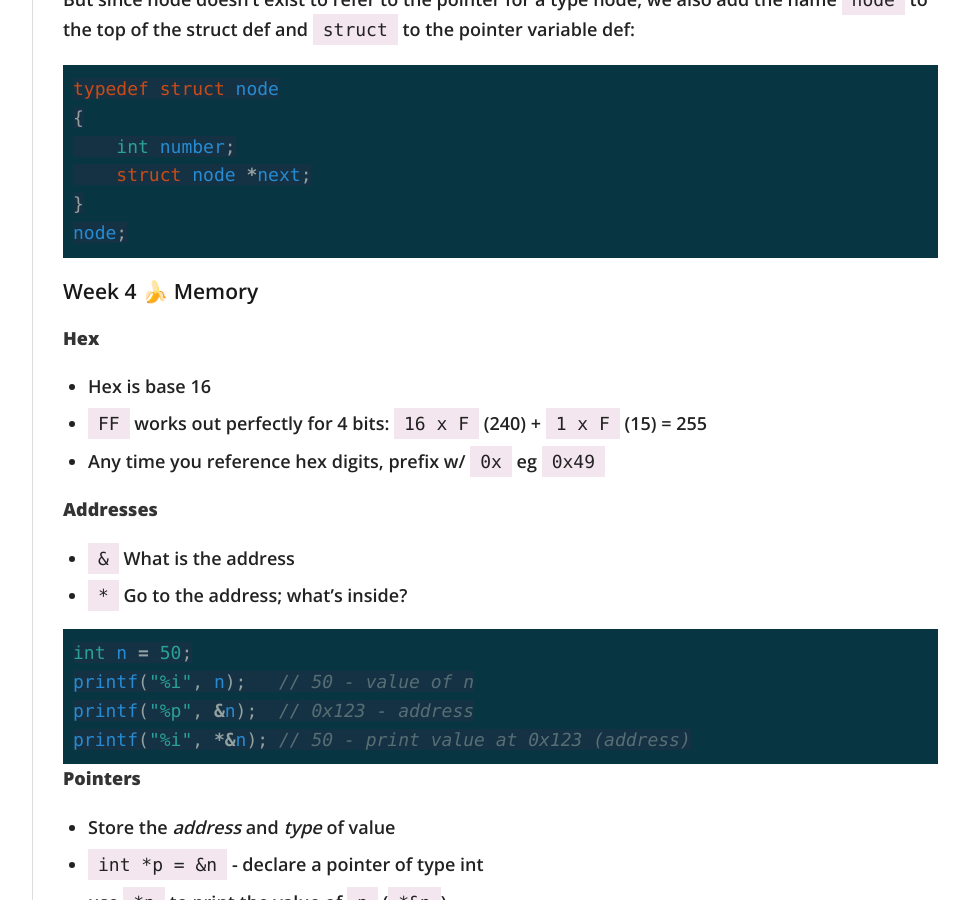
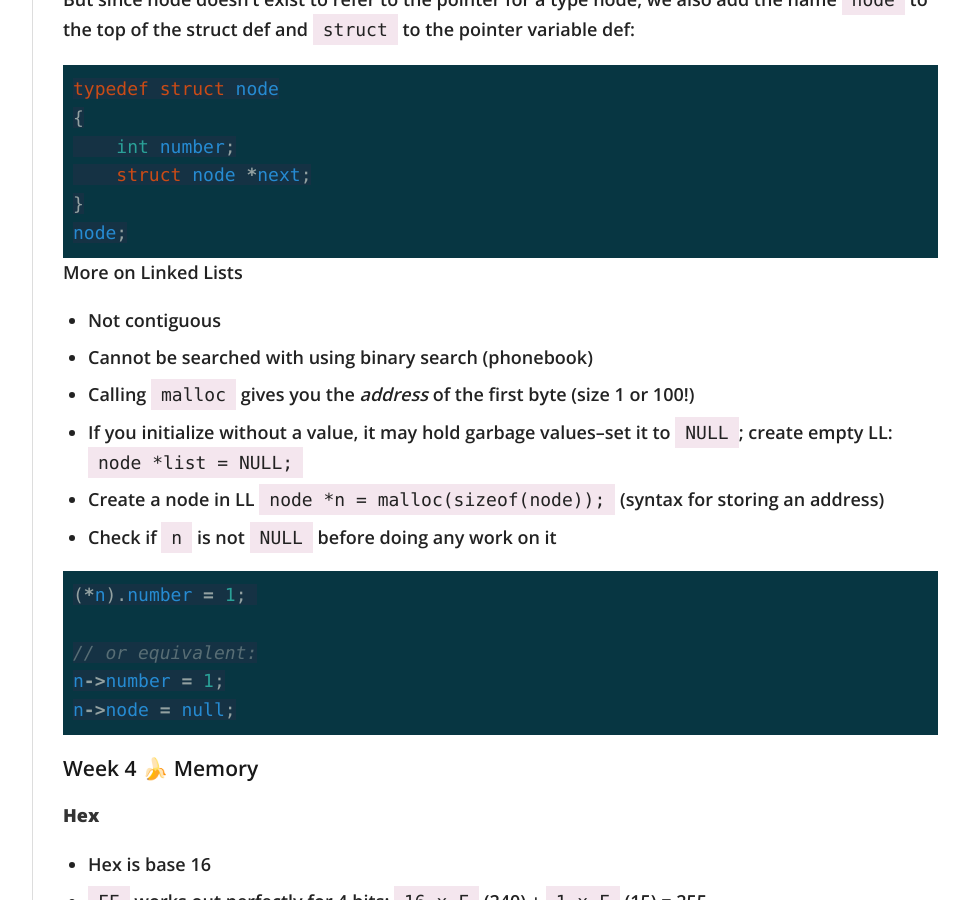
Before and after one commit to virtual/100daysofcode, a Jekyll site: the page built from index.md, in a window 1280 px wide and 900 px high, scrolled down 1290 px. Shown: the whole window, without its empty margins (272-1241 px from the left). Built offline with Jekyll 4.4.1, drawn with Linux system fonts in a browser that asks for light colours; nearby versions of some CDN libraries; our own code applies the rules of GitHub Pages for plain Markdown files.

Commit message:
Create index.md

````diff
--- a/index.md
+++ b/index.md
@@ -53,6 +53,26 @@ typedef struct node
 }
 node;
 ```
+
+More on Linked Lists
+
+- Not contiguous
+- Cannot be searched with using binary search (phonebook)
+- Calling `malloc` gives you the *address* of the first byte (size 1 or 100!)
+- If you initialize without a value, it may hold garbage values--set it to `NULL`; create empty LL: `node *list = NULL;`
+- Create a node in LL `node *n = malloc(sizeof(node));` (syntax for storing an address)
+- Check if `n` is not `NULL` before doing any work on it
+
+```c
+(*n).number = 1;
+
+// or equivalent:
+n->number = 1;
+n->node = null;
+```
+
+
+
 
 ### Week 4 🍌 Memory
 
````
